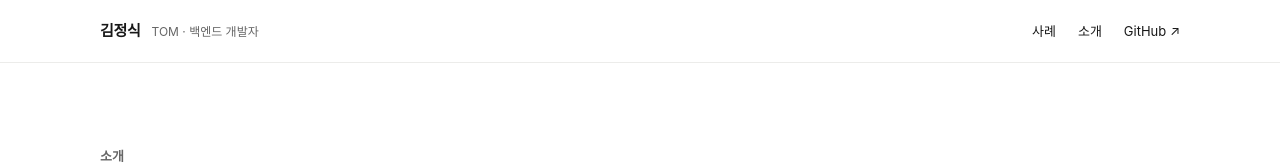
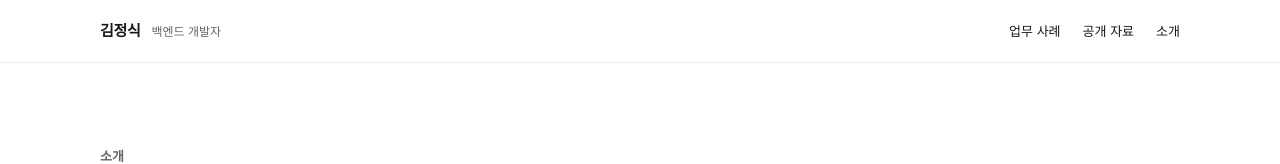
Before and after one commit to tomtomjskim/tomtomjskim.github.io, a Next.js app: page /about in a window 1280 px wide. Shown: the top 164 px of the page. Built offline with nearby package versions, Linux system fonts and the light colour scheme.

Commit message:
design(site): align header with approved content index

```diff
--- a/src/components/SiteHeader.tsx
+++ b/src/components/SiteHeader.tsx
@@ -6,12 +6,12 @@ export function SiteHeader() {
       <div className="site-header-inner">
         <Link className="site-brand" href="/" aria-label="김정식 포트폴리오 홈">
           <strong>김정식</strong>
-          <span>TOM · 백엔드 개발자</span>
+          <span>백엔드 개발자</span>
         </Link>
         <nav className="site-nav" aria-label="주요 메뉴">
-          <Link href="/#cases">사례</Link>
+          <Link href="/#work">업무 사례</Link>
+          <Link href="/#public">공개 자료</Link>
           <Link href="/about/">소개</Link>
-          <Link href="https://github.com/tomtomjskim" rel="noreferrer">GitHub ↗</Link>
         </nav>
       </div>
     </header>
```
